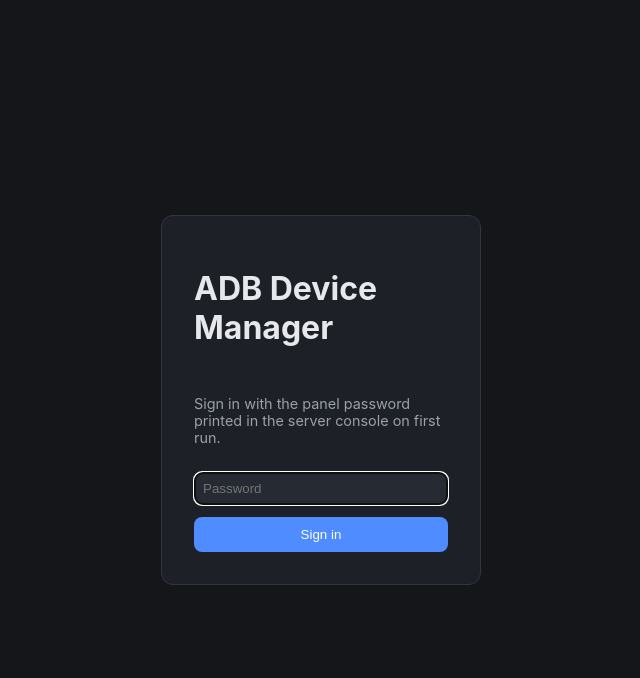
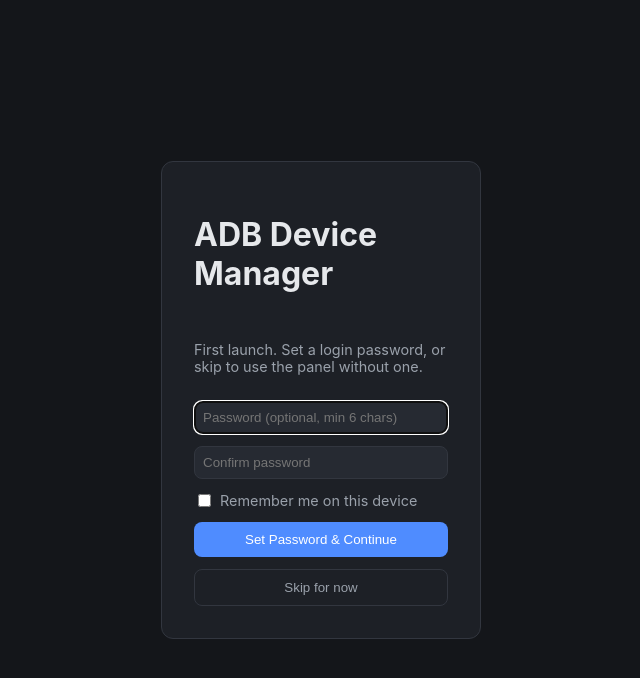
Before and after one commit to sahelfarid/reverse-engineering, a Flask app: page / in a window 1280 px wide. Shown: the top 678 px of the page, without its empty margins (319-959 px from the left). Run offline with Flask 3, Linux system fonts and the light colour scheme.

Commit message:
feat(auth): implement first-launch setup screen for optional password and "remember me" feature
- Replaced automatic random password generation with an interactive setup screen.
- Users can now set a password or skip it, allowing open access by design.
- Added "remember me" functionality for persistent sessions.
- Introduced a password reset flow that clears the password and invalidates all sessions.
- Updated relevant routes and authentication logic to support new features.
- Enhanced documentation and tests to cover new functionality.

```diff
--- a/app.py
+++ b/app.py
@@ -1,6 +1,7 @@
+from datetime import timedelta
+
 from flask import Flask
 
-import auth
 import config
 from routes import register_blueprints
 
@@ -16,6 +17,9 @@ def create_app() -> Flask:
         static_folder=str(config.STATIC_DIR),
     )
     app.secret_key = config.generate_secret_key()
+    # Only takes effect for sessions marked session.permanent = True (the
+    # "remember me" login option); a normal login stays a browser-session cookie.
+    app.permanent_session_lifetime = timedelta(days=30)
     register_blueprints(app)
     return app
 
@@ -24,14 +28,9 @@ app = create_app()
 
 
 if __name__ == "__main__":
-    plaintext_password = auth.ensure_password()
-    if plaintext_password:
-        print("=" * 60)
-        print("First run: generated a login password for the ADB panel.")
-        print(f"  Password: {plaintext_password}")
-        print("It is stored (hashed) in data/settings.json — change it")
-        print("later from the Settings tab.")
-        print("=" * 60)
+    # No first-run password is generated here anymore -- the first-launch
+    # setup screen (served by routes.core.index()) lets the user set one
+    # (or explicitly skip) from the browser instead of reading it off stdout.
     # threaded=True: background jobs + SSE (logcat) streams need concurrent
     # requests, which the dev server won't serve otherwise.
     # Local developer tool only: it can run a root shell and read/write
--- a/routes/core.py
+++ b/routes/core.py
@@ -10,13 +10,32 @@ bp = Blueprint("core", __name__)
 
 @bp.get("/")
 def index():
+    if not auth.is_setup_complete():
+        return render_template("setup.html")
     if not auth.is_authenticated():
         return render_template("login.html")
     return render_template(
         "dashboard.html",
-        csrf_token=session.get("csrf_token", ""),
+        csrf_token=auth.ensure_csrf_token(),
         settings=config.load_settings(),
     )
+
+
+@bp.post("/api/auth/setup")
+def setup():
+    """First-launch only: optionally set a password, or explicitly skip
+    (open access, matching a deliberately optional password). Rejected once
+    setup has already been completed, so this can't be replayed as a bypass."""
+    if auth.is_setup_complete():
+        return jsonify({"ok": False, "error": "already_configured"}), 400
+    data = request.get_json(silent=True) or {}
+    password = (data.get("password") or "").strip() or None
+    remember = bool(data.get("remember"))
+    if password and len(password) < 6:
+        return jsonify({"ok": False, "error": "password_too_short"}), 400
+    auth.complete_setup(password, remember=remember)
+    auth.audit_log("auth_setup_complete", {"password_set": bool(password)})
+    return jsonify({"ok": True, "csrf_token": session.get("csrf_token", "")})
 
 
 @bp.post("/api/auth/login")
@@ -25,8 +44,24 @@ def login():
     password = data.get("password", "")
     if not auth.verify_password(password):
         return jsonify({"ok": False, "error": "invalid_password"}), 401
-    auth.login_session()
+    auth.login_session(remember=bool(data.get("remember")))
     return jsonify({"ok": True, "csrf_token": session["csrf_token"]})
+
+
+@bp.post("/api/auth/reset")
+def reset_password():
+    """Forgot-password recovery. Intentionally reachable without a session or
+    CSRF token -- that's the whole point of a reset -- so it relies instead
+    on requiring the exact JSON confirmation flag the login page only sends
+    after the user accepts an explicit confirm() dialog, plus the fact that a
+    JSON POST from another origin can't reach this without a CORS preflight
+    this app never grants."""
+    data = request.get_json(silent=True) or {}
+    if data.get("confirm") is not True:
+        return jsonify({"ok": False, "error": "confirmation_required"}), 400
+    auth.reset_password()
+    auth.audit_log("auth_password_reset", {})
+    return jsonify({"ok": True})
 
 
 @bp.post("/api/auth/logout")
@@ -43,14 +78,21 @@ def change_password():
     data = request.get_json(silent=True) or {}
     current_password = data.get("current_password", "")
     new_password = data.get("new_password", "")
-    if not auth.verify_password(current_password):
+    # No current password to check if one was never set (setup was skipped) --
+    # this is how an open-access install can add a password later from Settings.
+    if auth.has_password() and not auth.verify_password(current_password):
         return jsonify({"ok": False, "error": "invalid_current_password"}), 401
     if len(new_password) < 6:
         return jsonify({"ok": False, "error": "new_password_too_short"}), 400
     settings = config.load_settings()
     settings["password_hash"] = generate_password_hash(new_password)
+    settings["auth_setup_complete"] = True
     config.save_settings(settings)
     auth.audit_log("password_changed", {})
+    # Re-establish the session under the new password so a previously
+    # open-access (no-password) caller isn't locked out by their own change;
+    # preserves whatever "remember me" state the session already had.
+    auth.login_session(remember=bool(session.permanent))
     return jsonify({"ok": True})
 
 
--- a/static/js/settings.js
+++ b/static/js/settings.js
@@ -12,7 +12,7 @@ function renderSettingsTab() {
       </div>
       <div class="card">
         <h4>Change password</h4>
-        <input type="password" id="settings-current-password" placeholder="Current password" style="width:100%; margin-bottom:6px;">
+        <input type="password" id="settings-current-password" placeholder="Current password (blank if none set yet)" style="width:100%; margin-bottom:6px;">
         <input type="password" id="settings-new-password" placeholder="New password (min 6 chars)" style="width:100%; margin-bottom:6px;">
         <button id="settings-change-password-btn">Change password</button>
       </div>
@@ -122,7 +122,7 @@ async function saveSettingsForm() {
 async function changePassword() {
   const current_password = document.getElementById('settings-current-password').value;
   const new_password = document.getElementById('settings-new-password').value;
-  if (!current_password || !new_password) return;
+  if (!new_password) return; // current_password may legitimately be blank if none is set yet
   const res = await apiFetch('/api/auth/change-password', { method: 'POST', body: { current_password, new_password } });
   const data = await res.json();
   toast(data.ok ? 'Password changed' : `Failed: ${data.error}`, data.ok ? 'success' : 'error');
--- a/templates/login.html
+++ b/templates/login.html
@@ -4,10 +4,16 @@
 <div class="login-screen">
   <form id="login-form" class="login-card" autocomplete="off">
     <h1>ADB Device Manager</h1>
-    <p class="muted">Sign in with the panel password printed in the server console on first run.</p>
+    <p class="muted">Sign in with your panel password.</p>
     <input type="password" id="login-password" name="password" placeholder="Password" autofocus required>
+    <label class="muted" style="display:flex; align-items:center; gap:6px;">
+      <input type="checkbox" id="login-remember"> Remember me on this device
+    </label>
     <button type="submit">Sign in</button>
     <p id="login-error" class="error-text" hidden></p>
+    <p class="muted" style="text-align:center; margin:0;">
+      <a href="#" id="login-reset-link">Forgot password? Reset</a>
+    </p>
   </form>
 </div>
 {% endblock %}
@@ -16,13 +22,14 @@
 document.getElementById('login-form').addEventListener('submit', async (e) => {
   e.preventDefault();
   const password = document.getElementById('login-password').value;
+  const remember = document.getElementById('login-remember').checked;
   const errEl = document.getElementById('login-error');
   errEl.hidden = true;
   try {
     const res = await fetch('/api/auth/login', {
       method: 'POST',
       headers: {'Content-Type': 'application/json'},
-      body: JSON.stringify({password}),
+      body: JSON.stringify({password, remember}),
     });
     const data = await res.json();
     if (data.ok) {
@@ -36,5 +43,34 @@ document.getElementById('login-form').addEventListener('submit', async (e) => {
     errEl.hidden = false;
   }
 });
+
+document.getElementById('login-reset-link').addEventListener('click', async (e) => {
+  e.preventDefault();
+  const sure = confirm(
+    'Reset the panel password?\n\nThis clears the current password and signs out every ' +
+    'device/browser that was signed in or remembered. You will set a new password (or skip) ' +
+    'on the next screen.'
+  );
+  if (!sure) return;
+  const errEl = document.getElementById('login-error');
+  errEl.hidden = true;
+  try {
+    const res = await fetch('/api/auth/reset', {
+      method: 'POST',
+      headers: {'Content-Type': 'application/json'},
+      body: JSON.stringify({confirm: true}),
+    });
+    const data = await res.json();
+    if (data.ok) {
+      window.location.href = '/';
+    } else {
+      errEl.textContent = `Reset failed: ${data.error}`;
+      errEl.hidden = false;
+    }
+  } catch (err) {
+    errEl.textContent = 'Reset failed: ' + err;
+    errEl.hidden = false;
+  }
+});
 </script>
 {% endblock %}
--- /dev/null
+++ b/templates/setup.html
@@ -0,0 +1,68 @@
+{% extends "base.html" %}
+{% block title %}Set Up — ADB Device Manager{% endblock %}
+{% block body %}
+<div class="login-screen">
+  <form id="setup-form" class="login-card" autocomplete="off">
+    <h1>ADB Device Manager</h1>
+    <p class="muted">First launch. Set a login password, or skip to use the panel without one.</p>
+    <input type="password" id="setup-password" name="password" placeholder="Password (optional, min 6 chars)" autofocus>
+    <input type="password" id="setup-password-confirm" name="password_confirm" placeholder="Confirm password">
+    <label class="muted" style="display:flex; align-items:center; gap:6px;">
+      <input type="checkbox" id="setup-remember"> Remember me on this device
+    </label>
+    <button type="submit">Set Password &amp; Continue</button>
+    <button type="button" id="setup-skip-btn" style="background:transparent; color:var(--muted); border:1px solid var(--border);">Skip for now</button>
+    <p id="setup-error" class="error-text" hidden></p>
+  </form>
+</div>
+{% endblock %}
+{% block extra_scripts %}
+<script>
+async function submitSetup(password) {
+  const errEl = document.getElementById('setup-error');
+  errEl.hidden = true;
+  const remember = document.getElementById('setup-remember').checked;
+  try {
+    const res = await fetch('/api/auth/setup', {
+      method: 'POST',
+      headers: {'Content-Type': 'application/json'},
+      body: JSON.stringify({password, remember}),
+    });
+    const data = await res.json();
+    if (data.ok) {
+      window.location.href = '/';
+    } else {
+      errEl.textContent = data.error === 'password_too_short'
+        ? 'Password must be at least 6 characters (or leave both fields blank to skip).'
+        : `Setup failed: ${data.error}`;
+      errEl.hidden = false;
+    }
+  } catch (err) {
+    errEl.textContent = 'Setup failed: ' + err;
+    errEl.hidden = false;
+  }
+}
+
+document.getElementById('setup-form').addEventListener('submit', (e) => {
+  e.preventDefault();
+  const password = document.getElementById('setup-password').value;
+  const confirm = document.getElementById('setup-password-confirm').value;
+  const errEl = document.getElementById('setup-error');
+  errEl.hidden = true;
+  if (!password) { submitSetup(null); return; }
+  if (password.length < 6) {
+    errEl.textContent = 'Password must be at least 6 characters (or leave both fields blank to skip).';
+    errEl.hidden = false;
+    return;
+  }
+  if (password !== confirm) {
+    errEl.textContent = 'Passwords do not match.';
+    errEl.hidden = false;
+    return;
+  }
+  submitSetup(password);
+});
+
+document.getElementById('setup-skip-btn').addEventListener('click', () => submitSetup(null));
+</script>
+{% endblock %}
```
Also changed, not shown: auth.py (+53 -10 lines), config.py (+21 -5 lines), desktop.py (+3 -6 lines), docs/module-audits/core-auth-config-desktop.md (+14 -2 lines), docs/modules/core-auth-config-desktop.md (+16 -8 lines), tests/test_app_routes.py (+11 -0 lines), tests/test_auth_setup.py (added, +168 -0 lines), tests/test_portable.py (+0 -2 lines), README.md, docs/module-audits/README.md.
